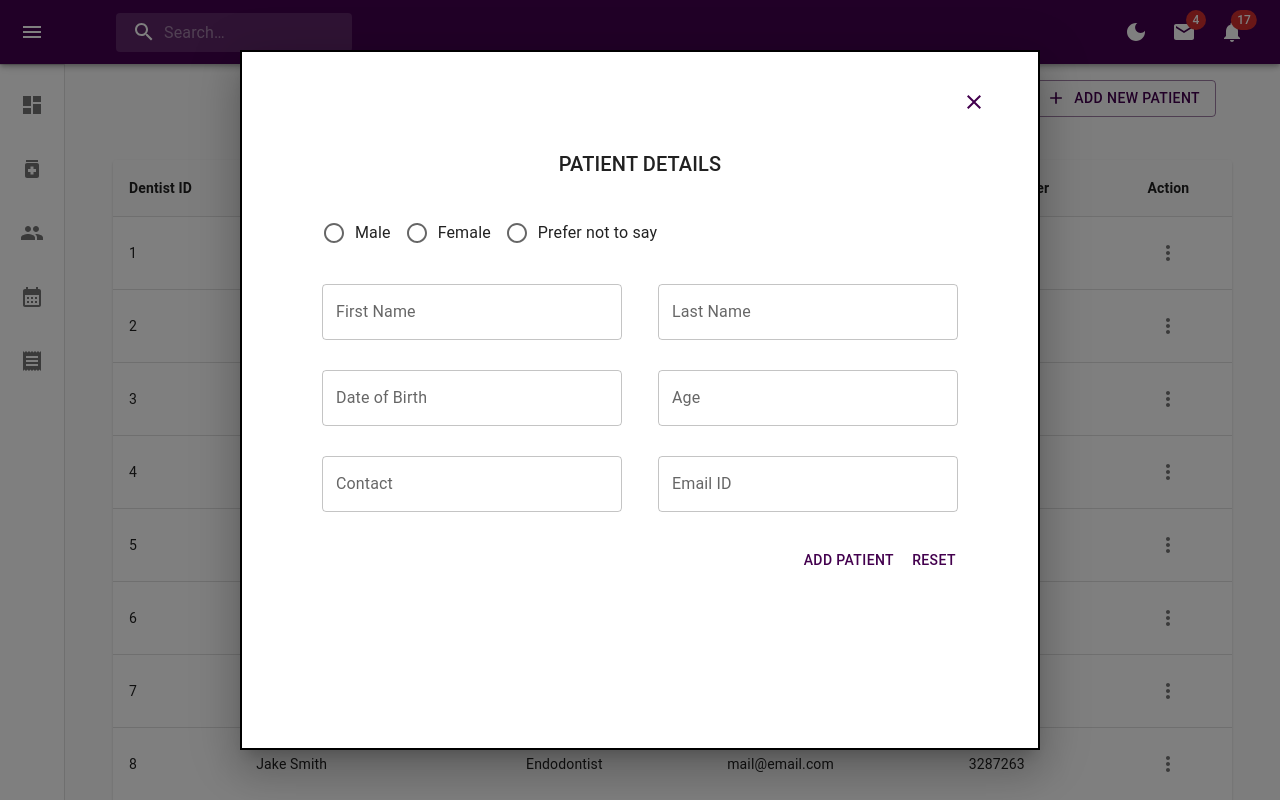
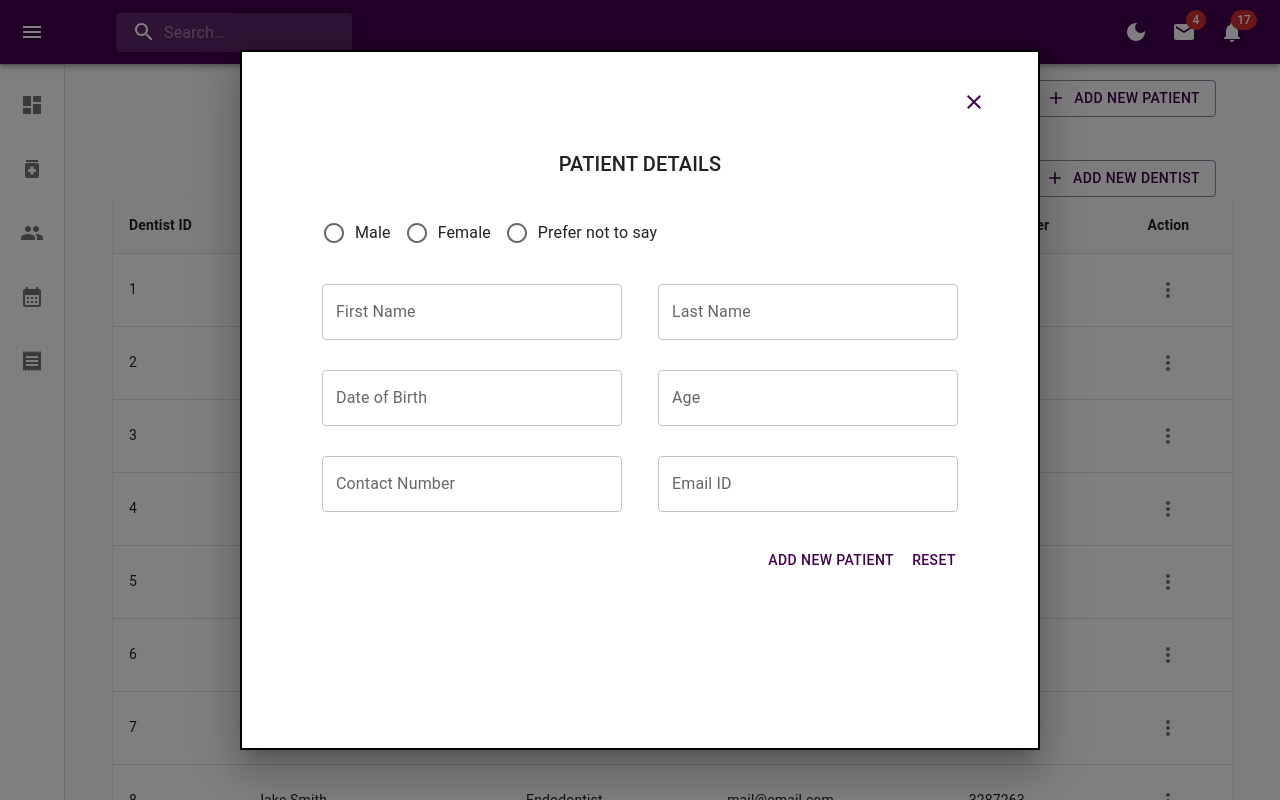
Before and after one commit to PreethaPinto/dental-management-react-typescript, a React (Create React App) app: page /dentists in a window 1280 px wide. Both pictures are taken after a click on the button "ADD NEW PATIENT". Shown: the top 800 px of the page. Built offline with nearby package versions, Linux system fonts and the light colour scheme; the HTML template or start-up script is replaced by a standard one.

Commit message:
Create common form component. Add dentist details form

```diff
--- a/src/components/AddPatientButton.tsx
+++ b/src/components/AddButton.tsx
@@ -1,24 +1,23 @@
 import { Add } from '@mui/icons-material';
 import { Button } from '@mui/material';
 
-interface AddPatientButtonProps {
+interface AddButtonProps {
   onClick: () => void;
+  addTitle: string;
+  customSx?: object;
 }
 
-const AddPatientButton = ({ onClick }: AddPatientButtonProps) => {
+const AddButton = ({ onClick, addTitle, customSx }: AddButtonProps) => {
   return (
     <Button
       variant='outlined'
       onClick={onClick}
       startIcon={<Add />}
-      sx={{
-        float: 'right',
-        margin: 2,
-      }}
+      sx={customSx}
     >
-      Add New Patient
+      {addTitle}
     </Button>
   );
 };
 
-export default AddPatientButton;
+export default AddButton;
--- /dev/null
+++ b/src/components/AddDetailsForm.tsx
@@ -0,0 +1,94 @@
+import {
+  Box,
+  Button,
+  FormControl,
+  FormControlLabel,
+  Radio,
+  RadioGroup,
+  Typography,
+} from '@mui/material';
+import FormTextField from './FormTextField';
+
+interface AddDetailsProps {
+  heading: string;
+  buttonName: string;
+  context: 'patient' | 'dentist';
+}
+
+const AddDetailsForm = ({ heading, buttonName, context }: AddDetailsProps) => {
+  const styles = {
+    display: 'flex',
+    justifyContent: 'space-around',
+    margin: '30px',
+  };
+
+  const stylesRadio = {
+    marginLeft: '50px',
+  };
+
+  const stylesButton = {
+    display: 'flex',
+    justifyContent: 'flex-end',
+    marginRight: '40px',
+  };
+
+  const isPatientContext = context === 'patient';
+
+  return (
+    <>
+      <Box sx={{ mt: 8 }}>
+        <Typography variant='h6' textAlign={'center'}>
+          {heading}
+        </Typography>
+
+        <Box sx={{ mt: 4 }}>
+          <div style={stylesRadio}>
+            <FormControl>
+              <RadioGroup
+                row
+                aria-labelledby='demo-row-radio-buttons-group-label'
+                name='row-radio-buttons-group'
+              >
+                <FormControlLabel
+                  value='male'
+                  control={<Radio />}
+                  label='Male'
+                />
+                <FormControlLabel
+                  value='female'
+                  control={<Radio />}
+                  label='Female'
+                />
+                <FormControlLabel
+                  value='other'
+                  control={<Radio />}
+                  label='Prefer not to say'
+                />
+              </RadioGroup>
+            </FormControl>
+          </div>
+          <div style={styles}>
+            <FormTextField label={'First Name'} />
+            <FormTextField label={'Last Name'} />
+          </div>
+
+          <div style={styles}>
+            <FormTextField label={'Date of Birth'} />
+            {isPatientContext && <FormTextField label={'Age'} />}
+            {!isPatientContext && <FormTextField label={'Speciality'} />}
+          </div>
+          <div style={styles}>
+            <FormTextField label={'Contact Number'} />
+            <FormTextField label={'Email ID'} />
+          </div>
+          <div style={stylesButton}>
+            <Button>{buttonName}</Button>
+            <Button>Reset</Button>
+          </div>
+        </Box>
+      </Box>
+    </>
+  );
+};
+
+export default AddDetailsForm;
--- a/src/components/AddPatientForm.tsx
+++ b/src/components/AddPatientForm.tsx
@@ -1,140 +1,122 @@
-import {
-  Box,
-  Button,
-  FormControl,
-  FormControlLabel,
-  Radio,
-  RadioGroup,
-  TextField,
-  Typography,
-} from '@mui/material';
 import React from 'react';
 
 const AddPatientForm = () => {
-  const styles = {
-    display: 'flex',
-    justifyContent: 'space-around',
-    margin: '30px',
-  };
-
-  const stylesRadio = {
-    marginLeft: '50px',
-  };
-
-  const stylesButton = {
-    display: 'flex',
-    justifyContent: 'flex-end',
-    marginRight: '40px',
-  };
-
-  const titles = [
-    {
-      value: 'Mr.',
-      label: 'Mr.',
-    },
-    {
-      value: 'Mrs.',
-      label: 'Mrs.',
-    },
-    {
-      value: 'Master.',
-      label: 'Master',
-    },
-    {
-      value: 'Ms',
-      label: 'Ms',
-    },
-    {
-      value: 'None',
-      label: 'Prefer not to say',
-    },
-  ];
-
-  return (
-    <>
-      <Box sx={{ mt: 8 }}>
-        <Typography variant='h6' textAlign={'center'}>
-          PATIENT DETAILS
-        </Typography>
-
-        <Box sx={{ mt: 4 }}>
-          <div style={stylesRadio}>
-            <FormControl>
-              <RadioGroup
-                row
-                aria-labelledby='demo-row-radio-buttons-group-label'
-                name='row-radio-buttons-group'
-              >
-                <FormControlLabel
-                  value='male'
-                  control={<Radio />}
-                  label='Male'
-                />
-                <FormControlLabel
-                  value='female'
-                  control={<Radio />}
-                  label='Female'
-                />
-                <FormControlLabel
-                  value='other'
-                  control={<Radio />}
-                  label='Prefer not to say'
-                />
-              </RadioGroup>
-            </FormControl>
-          </div>
-          <div style={styles}>
-            <TextField
-              id='outlined-basic'
-              label='First Name'
-              variant='outlined'
-              sx={{ width: '300px' }}
-            />
-            <TextField
-              id='outlined-basic'
-              label='Last Name'
-              variant='outlined'
-              sx={{ width: '300px' }}
-            />
-          </div>
-
-          <div style={styles}>
-            <TextField
-              id='outlined-basic'
-              label='Date of Birth'
-              variant='outlined'
-              sx={{ width: '300px' }}
-            />
-            <TextField
-              id='outlined-basic'
-              label='Age'
-              variant='outlined'
-              sx={{ width: '300px' }}
-            />
-          </div>
-          <div style={styles}>
-            <TextField
-              id='outlined-basic'
-              label='Contact'
-              variant='outlined'
-              sx={{ width: '300px' }}
-            />
-
-            <TextField
-              id='outlined-basic'
-              label='Email ID'
-              variant='outlined'
-              sx={{ width: '300px' }}
-            />
-          </div>
-          <div style={stylesButton}>
-            <Button>Add Patient</Button>
-            <Button>Reset</Button>
-          </div>
-        </Box>
-      </Box>
-    </>
-  );
+  return <div>AddPatientForm</div>;
 };
 
 export default AddPatientForm;
+
+// import {
+//   Box,
+//   Button,
+//   FormControl,
+//   FormControlLabel,
+//   Radio,
+//   RadioGroup,
+//   TextField,
+//   Typography,
+// } from '@mui/material';
+// import FormTextField from './FormTextField';
+
+// interface AddDetailsProps {
+//   heading: string;
+//   buttonName: string;
+// }
+
+// const AddPatientForm = () => {
+//   const styles = {
+//     display: 'flex',
+//     justifyContent: 'space-around',
+//     margin: '30px',
+//   };
+
+//   const stylesRadio = {
+//     marginLeft: '50px',
+//   };
+
+//   const stylesButton = {
+//     display: 'flex',
+//     justifyContent: 'flex-end',
+//     marginRight: '40px',
+//   };
+
+//   const titles = [
+//     {
+//       value: 'Mr.',
+//       label: 'Mr.',
+//     },
+//     {
+//       value: 'Mrs.',
+//       label: 'Mrs.',
+//     },
+//     {
+//       value: 'Master.',
+//       label: 'Master',
+//     },
+//     {
+//       value: 'Ms',
+//       label: 'Ms',
+//     },
+//     {
+//       value: 'None',
+//       label: 'Prefer not to say',
+//     },
+//   ];
+
+//   return (
+//     <>
+//       <Box sx={{ mt: 8 }}>
+//         <Typography variant='h6' textAlign={'center'}>
+//           PATIENT DETAILS
+//         </Typography>
+
+//         <Box sx={{ mt: 4 }}>
+//           <div style={stylesRadio}>
+//             <FormControl>
+//               <RadioGroup
+//                 row
+//                 aria-labelledby='demo-row-radio-buttons-group-label'
+//                 name='row-radio-buttons-group'
+//               >
+//                 <FormControlLabel
+//                   value='male'
+//                   control={<Radio />}
+//                   label='Male'
+//                 />
+//                 <FormControlLabel
+//                   value='female'
+//                   control={<Radio />}
+//                   label='Female'
+//                 />
+//                 <FormControlLabel
+//                   value='other'
+//                   control={<Radio />}
+//                   label='Prefer not to say'
+//                 />
+//               </RadioGroup>
+//             </FormControl>
+//           </div>
+//           <div style={styles}>
+//             <FormTextField label={'First Name'} />
+//             <FormTextField label={'Last Name'} />
+//           </div>
+
+//           <div style={styles}>
+//             <FormTextField label={'Date of Birth'} />
+//             <FormTextField label={'Age'} />
+//           </div>
+//           <div style={styles}>
+//             <FormTextField label={'Contact Number'} />
+//             <FormTextField label={'Email ID'} />
+//           </div>
+//           <div style={stylesButton}>
+//             <Button>Add New Patient</Button>
+//             <Button>Reset</Button>
+//           </div>
+//         </Box>
+//       </Box>
+//     </>
+//   );
+// };
+
+// export default AddPatientForm;
--- /dev/null
+++ b/src/components/FormTextField.tsx
@@ -0,0 +1,18 @@
+import { TextField } from '@mui/material';
+import React from 'react';
+
+interface TextFieldProps {
+  label: string;
+}
+const FormTextField = ({ label }: TextFieldProps) => {
+  return (
+    <TextField
+      id='oulined-basic'
+      label={label}
+      variant='outlined'
+      sx={{ width: '300px' }}
+    />
+  );
+};
+
+export default FormTextField;
--- a/src/components/ModalWindow.tsx
+++ b/src/components/ModalWindow.tsx
@@ -1,7 +1,7 @@
 import Box from '@mui/material/Box';
 import Button from '@mui/material/Button';
 import Modal from '@mui/material/Modal';
-import AddPatientForm from './AddPatientForm';
+import AddDetailsForm from './AddDetailsForm';
 import { Close } from '@mui/icons-material';
 
 const style = {
@@ -20,9 +20,11 @@ const style = {
 interface ModalWindowProps {
   open: boolean;
   onClose: () => void;
+  context: 'patient' | 'dentist';
 }
 
-const ModalWindow = ({ open, onClose }: ModalWindowProps) => {
+const ModalWindow = ({ open, onClose, context }: ModalWindowProps) => {
+  const isPatientContext = context === 'patient';
   return (
     <Modal
       open={open}
@@ -33,8 +35,19 @@ const ModalWindow = ({ open, onClose }: ModalWindowProps) => {
         <Button sx={{ float: 'right' }} onClick={onClose}>
           <Close />
         </Button>
-
-        <AddPatientForm />
+        {isPatientContext ? (
+          <AddDetailsForm
+            heading={'PATIENT DETAILS'}
+            buttonName={'Add New Patient'}
+            context={'patient'}
+          />
+        ) : (
+          <AddDetailsForm
+            heading={'DENTIST DETAILS'}
+            buttonName={'Add New Dentist'}
+            context={'dentist'}
+          />
+        )}
       </Box>
     </Modal>
   );
--- a/src/pages/Dentists.tsx
+++ b/src/pages/Dentists.tsx
@@ -1,6 +1,9 @@
+import { useState } from 'react';
+import AddButton from '../components/AddButton';
 import CustomTable from '../components/CustomTable';
+import ModalWindow from '../components/ModalWindow';
 
-const actions = ['Add New Dentist', 'Edit', 'Delete', 'Details'];
+const actions = ['Edit', 'Delete', 'Details'];
 
 interface Column {
   id:
@@ -88,7 +91,27 @@ const rows = [
 ];
 
 const Dentists = () => {
-  return <CustomTable columns={columns} rows={rows} actions={actions} />;
+  const [openModal, setOpenModal] = useState(false);
+
+  const onClick = () => {
+    setOpenModal(true);
+  };
+
+  const onClose = () => {
+    setOpenModal(false);
+  };
+
+  return (
+    <>
+      <AddButton
+        onClick={onClick}
+        addTitle={'Add New Dentist'}
+        customSx={{ float: 'right', marginRight: 2 }}
+      />
+      <ModalWindow open={openModal} onClose={onClose} context={'dentist'} />
+      <CustomTable columns={columns} rows={rows} actions={actions} />;
+    </>
+  );
 };
 
 export default Dentists;
--- a/src/pages/RootLayout.tsx
+++ b/src/pages/RootLayout.tsx
@@ -3,11 +3,12 @@ import MainNavigation from '../components/MainNavigation';
 import { Outlet } from 'react-router-dom';
 import { useState } from 'react';
 import { Box, CssBaseline, PaletteMode, ThemeProvider } from '@mui/material';
-import AddPatientButton from '../components/AddPatientButton';
 import ModalWindow from '../components/ModalWindow';
+import AddButton from '../components/AddButton';
 
 const RootLayout = () => {
   const [open, setOpen] = useState(false);
+  const [context, setContext] = useState<'patient' | 'dentist'>('patient');
   const [theme, colorMode] = useMode();
 
   const [mode, setMode] = useState<PaletteMode>('light');
@@ -30,10 +31,14 @@ const RootLayout = () => {
           <CssBaseline />
           <MainNavigation mode={mode} setMode={setMode} />
           <Box component='main' sx={{ flexGrow: 1, pt: 8, pr: 6, pl: 6 }}>
-            <Box sx={{}}>
-              <AddPatientButton onClick={handleOpen} />
+            <Box>
+              <AddButton
+                onClick={handleOpen}
+                addTitle={'Add New Patient'}
+                customSx={{ float: 'right', margin: 2 }}
+              />
             </Box>
-            <ModalWindow open={open} onClose={handleClose} />
+            <ModalWindow open={open} onClose={handleClose} context={context} />
             <Box sx={{ mt: 12 }}>
               <Outlet />
             </Box>
```
